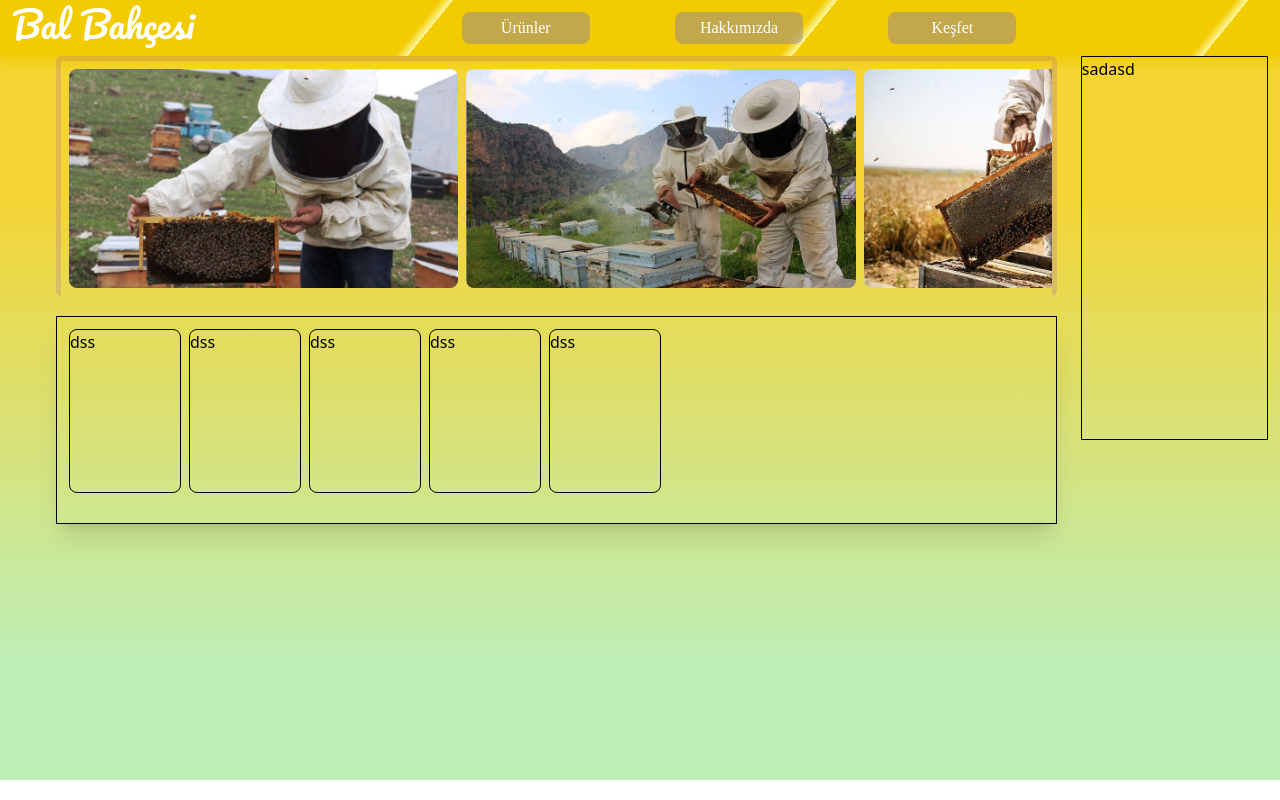
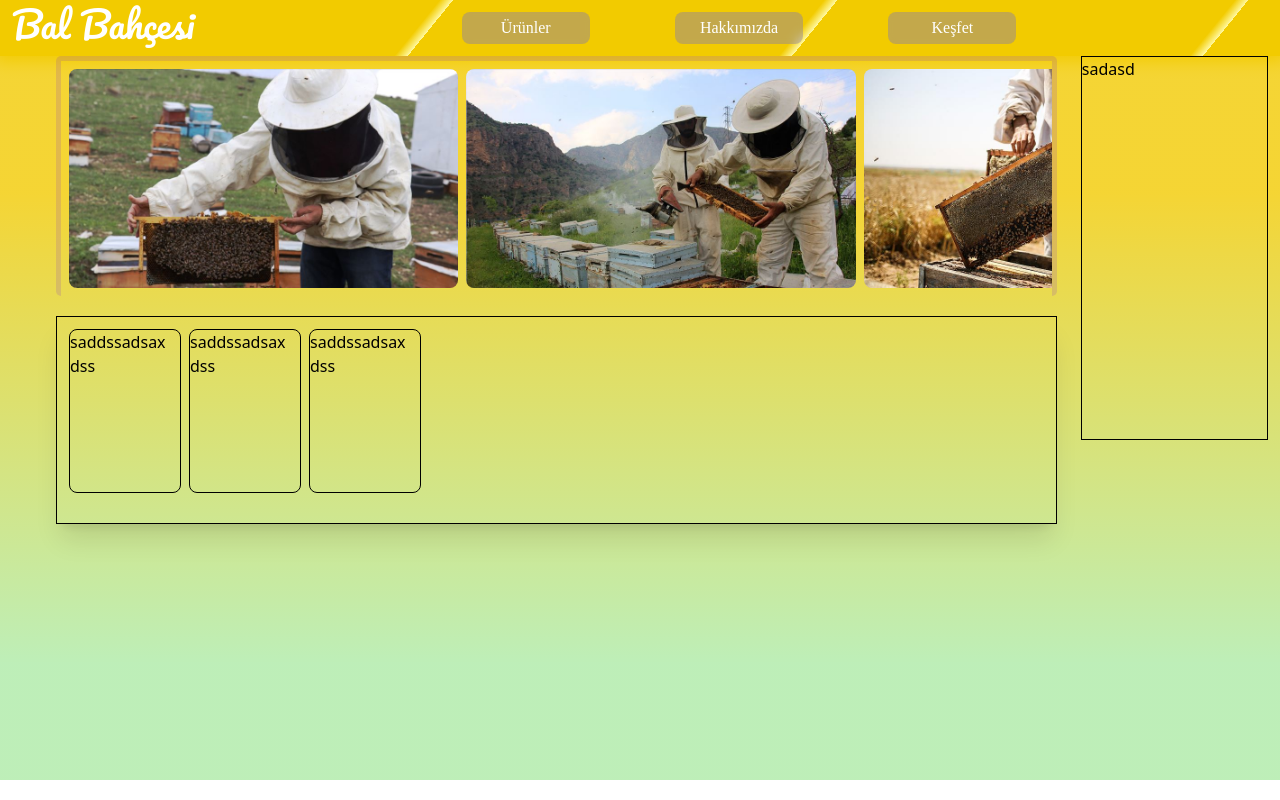
Before and after one commit to Onursml/Bal-Bahcesi, a Next.js app: page / in a window 1280 px wide. Built offline with nearby package versions, Linux system fonts and the light colour scheme; a web font is replaced by a local one.

Commit message:
qqqqqqwwww

```diff
--- a/src/app/layout.js
+++ b/src/app/layout.js
@@ -1,5 +1,7 @@
+import './reset.css'
+import './globals.css'
 import Navbar from '@/components/navbar'
-import './globals.css'
+
 import { Inter } from 'next/font/google'
 
 const inter = Inter({ subsets: ['latin'] })
--- /dev/null
+++ b/src/app/reset.css
@@ -0,0 +1,48 @@
+/* http://meyerweb.com/eric/tools/css/reset/
+   v2.0 | 20110126
+   License: none (public domain)
+*/
+
+html, body, div, span, applet, object, iframe,
+h1, h2, h3, h4, h5, h6, p, blockquote, pre,
+a, abbr, acronym, address, big, cite, code,
+del, dfn, em, img, ins, kbd, q, s, samp,
+small, strike, strong, sub, sup, tt, var,
+b, u, i, center,
+dl, dt, dd, ol, ul, li,
+fieldset, form, label, legend,
+table, caption, tbody, tfoot, thead, tr, th, td,
+article, aside, canvas, details, embed,
+figure, figcaption, footer, header, hgroup,
+menu, nav, output, ruby, section, summary,
+time, mark, audio, video {
+	margin: 0;
+	padding: 0;
+
+	font-size: 100%;
+	font: inherit;
+	vertical-align: baseline;
+}
+/* HTML5 display-role reset for older browsers */
+article, aside, details, figcaption, figure,
+footer, header, hgroup, menu, nav, section {
+	display: block;
+}
+body {
+	line-height: 1;
+}
+ol, ul {
+	list-style: none;
+}
+blockquote, q {
+	quotes: none;
+}
+blockquote:before, blockquote:after,
+q:before, q:after {
+	content: '';
+	content: none;
+}
+table {
+	border-collapse: collapse;
+	border-spacing: 0;
+}
--- a/src/components/Production/Product.jsx
+++ b/src/components/Production/Product.jsx
@@ -2,7 +2,8 @@
 
 function Product() {
     return (
-        <div className=' w-28 border rounded-lg h-[90%]' >
+        <div className=' w-28 border border-spacing-8  rounded-lg h-[90%]' >
+            saddssadsax
             dss</div>
     )
 }
--- a/src/components/Production/Production.jsx
+++ b/src/components/Production/Production.jsx
@@ -7,8 +7,6 @@
          <Product/>
          <Product/>
          <Product/>
-         <Product/>
-         <Product/>
             </div>
     )
 }
```
